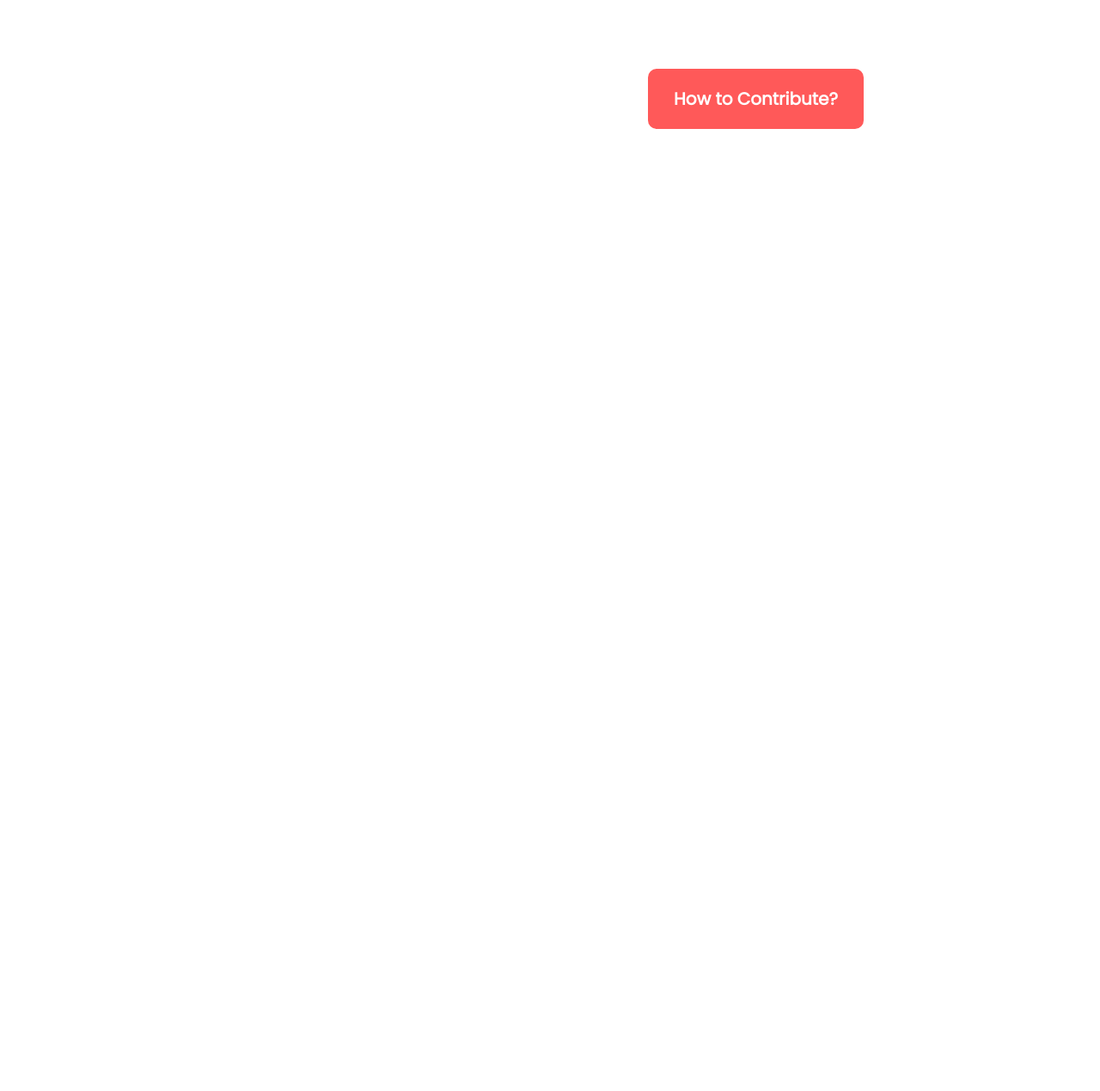
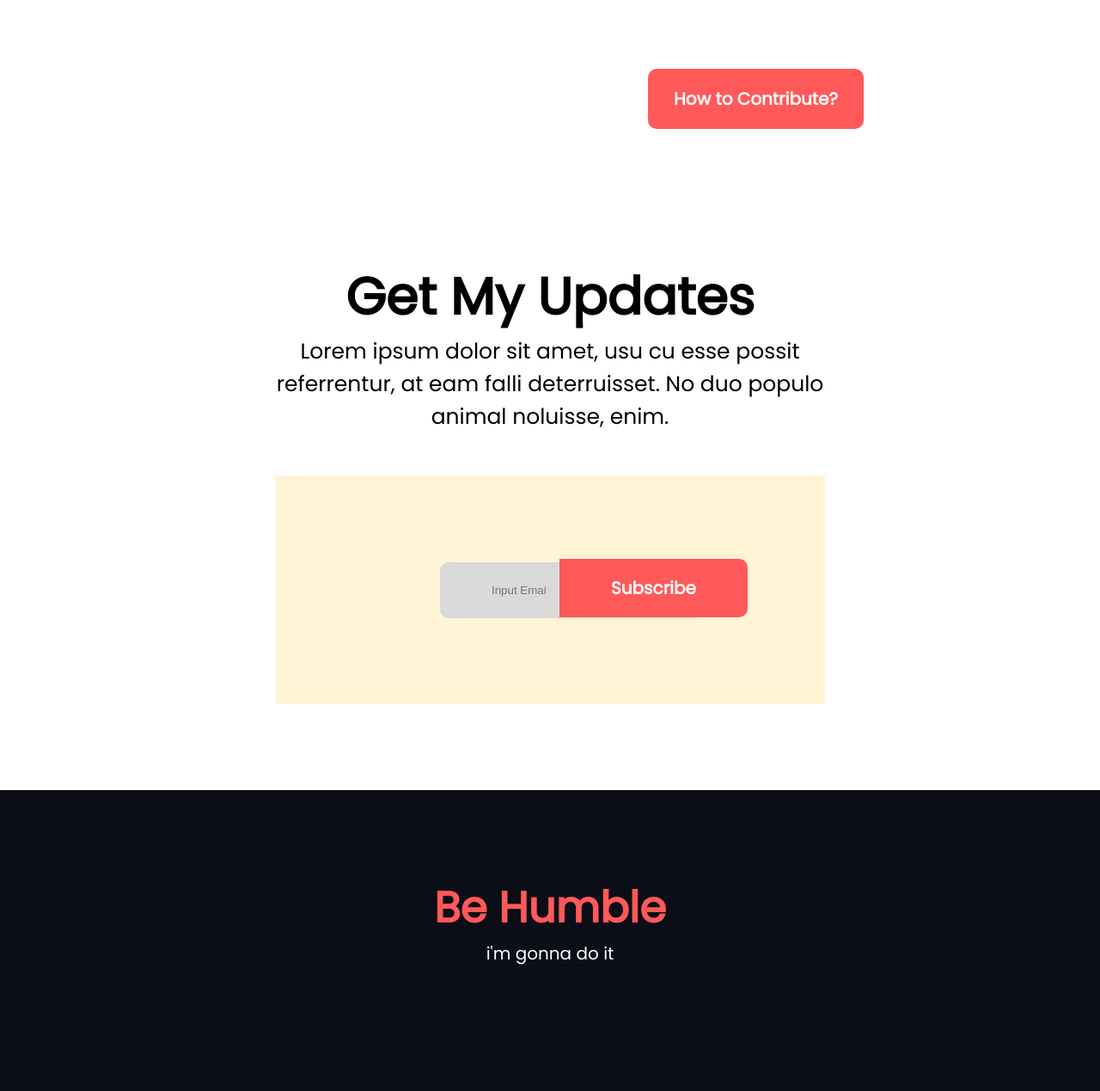
Before and after one commit to mr7aali/Assignment-1, a plain HTML site: page index.html in a window 1280 px wide. Shown: the part 4606-5875 px from the top of the page at 86% size. Before the commit the page ends 4906 px from the top, so only its background shows below. Drawn offline with Linux system fonts and the light colour scheme.

Commit message:
webiste have done

```diff
--- a/index.html
+++ b/index.html
@@ -79,7 +79,7 @@
          </div>
      </section>
 
-     <section class="their-live">
+   <section class="their-live">
           <div class="their-live-1">
             <div>
                <h2>Their lives depend on
@@ -108,5 +108,23 @@
             </div>
         </div>
      </section>
+
+
+
+     <section class="update">
+        <div> <h1>Get My Updates</h1>
+            <p>Lorem ipsum dolor sit amet, usu cu esse possit referrentur, at eam falli
+                deterruisset. No duo populo animal noluisse, enim.</p>
+        </div>
+        <div class="email">
+            <input type="text" placeholder="Input Emai">
+            <a href="#">Subscribe</a>
+        </div>
+     </section>
+
+     <footer>
+        <h1>Be Humble</h1>
+        <p>i'm gonna do it</p>
+  </footer>
 </body>
 </html>
--- a/style.css
+++ b/style.css
@@ -5,6 +5,7 @@
  *{
     margin: 0px;
     padding: 0px;
+    box-sizing: 0;
 }
 body{
     font-family: 'Poppins', sans-serif;
@@ -190,3 +191,50 @@ h3{
 .btn-right{
 
 }
+.update div{
+    margin: 50px 25%;
+}
+.update h1{
+    font-size: 60px;
+    text-align: center;
+}
+.update p{
+    text-align: center;
+    font-size: 25px;
+}
+.email {
+    background-color: #FFF4D6;
+}
+.email input{
+
+    margin:100px 30% ;
+    padding: 25px 60px;
+    background-color:#D9D9D9 ;
+    border: none;
+    border-radius: 10px 0 0 10px;
+}
+.email a{
+    background-color: #FF5959;
+    margin:100px 0 ;
+    padding:20px 60px ;
+    border-radius: 0 10px 10px 0;
+    margin-left: -350px;
+    text-decoration: none;
+    color: white;
+    font-size: 20px;
+    font-weight: 700;
+}
+
+footer{
+    background-color: #0B0D17;
+    height: 350px;
+    color: #FF5959;
+    text-align: center;
+}
+footer h1{
+    font-size: 50px;
+    padding-top: 100px;
+}
+footer p{
+    color: white;
+}
```
